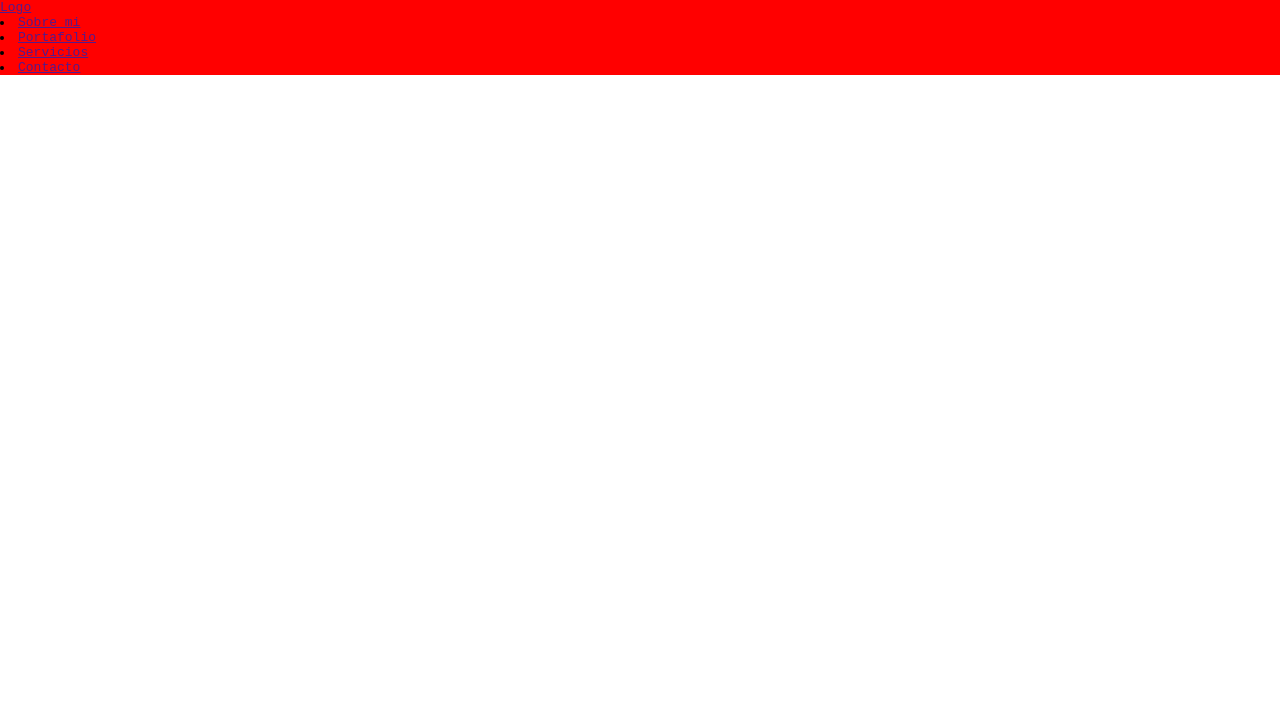
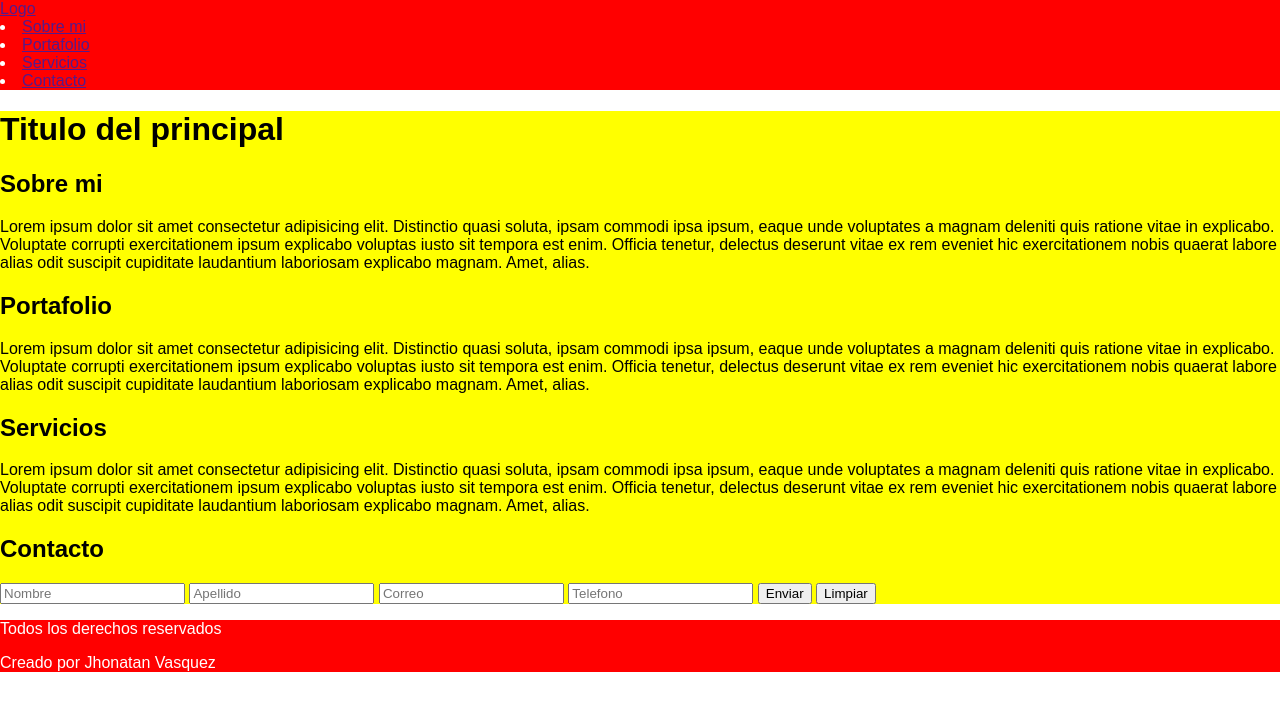
Before and after one commit to jvasquezd/AprendiendoGit, a plain HTML site: page index.html in a window 1280 px wide. Drawn offline with Linux system fonts and the light colour scheme.

Commit message:
Agregando estilos

```diff
--- a/index.html
+++ b/index.html
@@ -9,11 +9,12 @@
 
     <style>
         body {
-            font-family: monospace;
+            font-family: arial;
         }
 
         header {
             background-color: red;
+            color: white;
         }
 
         a {
@@ -32,6 +33,7 @@
 </head>
 
 <body>
+
     <header>
         <a href="">Logo</a>
         <nav>
@@ -42,6 +44,56 @@
         </nav>
     </header>
 
+    <main>
+        <h1>Titulo del principal</h1>
+
+        <section>
+            <h2>Sobre mi</h2>
+            <p>Lorem ipsum dolor sit amet consectetur adipisicing elit. Distinctio quasi soluta, ipsam commodi ipsa
+                ipsum, eaque unde voluptates a magnam deleniti quis ratione vitae in explicabo. Voluptate corrupti
+                exercitationem ipsum explicabo voluptas iusto sit tempora est enim. Officia tenetur, delectus deserunt
+                vitae ex rem eveniet hic exercitationem nobis quaerat labore alias odit suscipit cupiditate laudantium
+                laboriosam explicabo magnam. Amet, alias.</p>
+        </section>
+
+        <section>
+            <h2>Portafolio</h2>
+            <p>Lorem ipsum dolor sit amet consectetur adipisicing elit. Distinctio quasi soluta, ipsam commodi ipsa
+                ipsum, eaque unde voluptates a magnam deleniti quis ratione vitae in explicabo. Voluptate corrupti
+                exercitationem ipsum explicabo voluptas iusto sit tempora est enim. Officia tenetur, delectus deserunt
+                vitae ex rem eveniet hic exercitationem nobis quaerat labore alias odit suscipit cupiditate laudantium
+                laboriosam explicabo magnam. Amet, alias.</p>
+        </section>
+
+        <section>
+            <h2>Servicios</h2>
+            <p>Lorem ipsum dolor sit amet consectetur adipisicing elit. Distinctio quasi soluta, ipsam commodi ipsa
+                ipsum, eaque unde voluptates a magnam deleniti quis ratione vitae in explicabo. Voluptate corrupti
+                exercitationem ipsum explicabo voluptas iusto sit tempora est enim. Officia tenetur, delectus deserunt
+                vitae ex rem eveniet hic exercitationem nobis quaerat labore alias odit suscipit cupiditate laudantium
+                laboriosam explicabo magnam. Amet, alias.</p>
+        </section>
+
+        <section>
+            <h2>Contacto</h2>
+            <form action="">
+                <input type="text" placeholder="Nombre">
+                <input type="text" placeholder="Apellido">
+                <input type="text" placeholder="Correo">
+                <input type="text" placeholder="Telefono">
+
+                <button type="submit">Enviar</button>
+                <button type="reset">Limpiar</button>
+
+            </form>
+        </section>
+    </main>
+
+    <footer>
+        <p>Todos los derechos reservados</p>
+        <p>Creado por Jhonatan Vasquez</p>
+    </footer>
+
 </body>
 
 </html>
```
